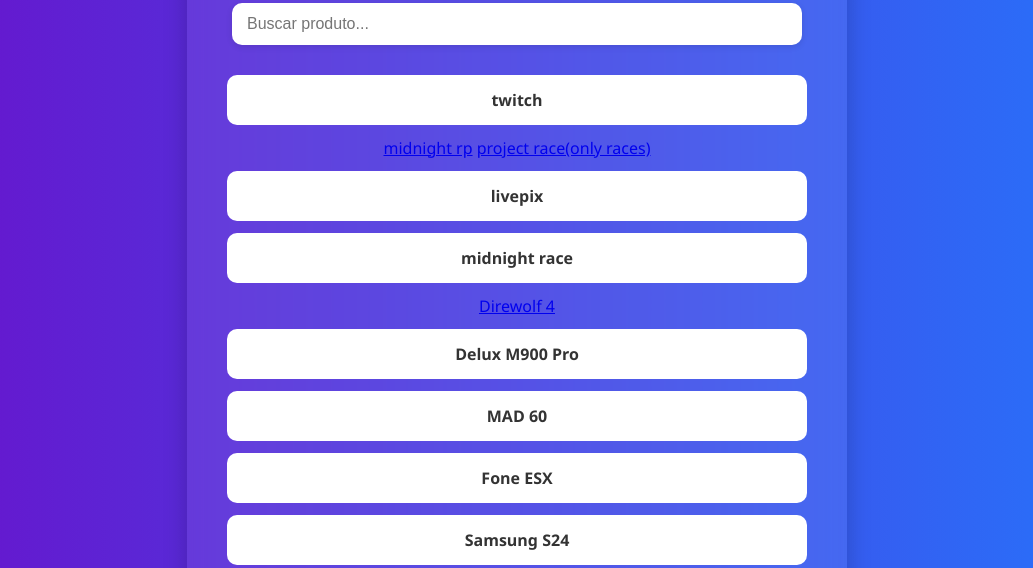
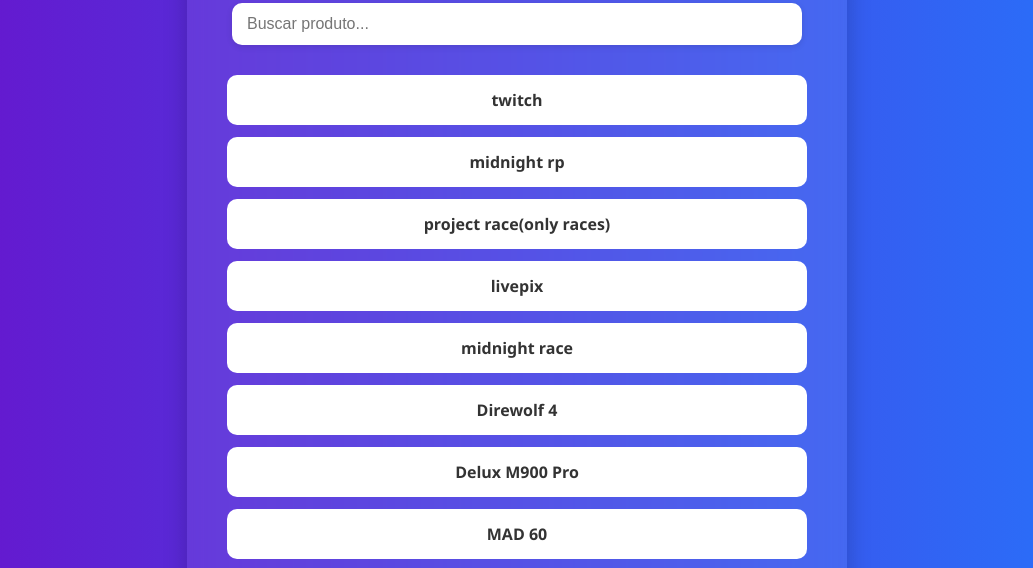
Before and after one commit to vaczin/links-recomenda-es, a plain HTML site: page index.html in a window 1280 px wide. Shown: the part 174-742 px from the top of the page, without its empty margins (123-1156 px from the left). Drawn offline with Linux system fonts and the light colour scheme.

Commit message:
Update index.html

```diff
--- a/index.html
+++ b/index.html
@@ -99,12 +99,11 @@
 
     <!-- Links de afiliado -->
     <a href="https://www.twitch.tv/vaczinn" class="link-button">twitch</a>
-    <a href="https://discord.gg/meianoite">midnight rp</a>
-
-    <a href="https://discord.gg/projectrace">project race(only races)</a>
+    <a href="https://discord.gg/meianoite" class="link-button">midnight rp</a>
+    <a href="https://discord.gg/projectrace" class="link-button">project race(only races)</a>
     <a href="https://livepix.gg/vaczinn" class="link-button">livepix</a>
     <a href="https://discord.gg/Axptjt97qu" class="link-button">midnight race</a>
-    <a href="https://s.click.aliexpress.com/e/_c3KhVsg3">Direwolf 4</a>
+    <a href="https://s.click.aliexpress.com/e/_c3KhVsg3" class="link-button">Direwolf 4</a>
     <a href="https://s.click.aliexpress.com/e/_oESzH97" class="link-button">Delux M900 Pro</a>
     <a href="https://s.click.aliexpress.com/e/_oDZrKZr" class="link-button">MAD 60</a>
     <a href="https://s.click.aliexpress.com/e/_oFEjQMl" class="link-button">Fone ESX</a>
```
